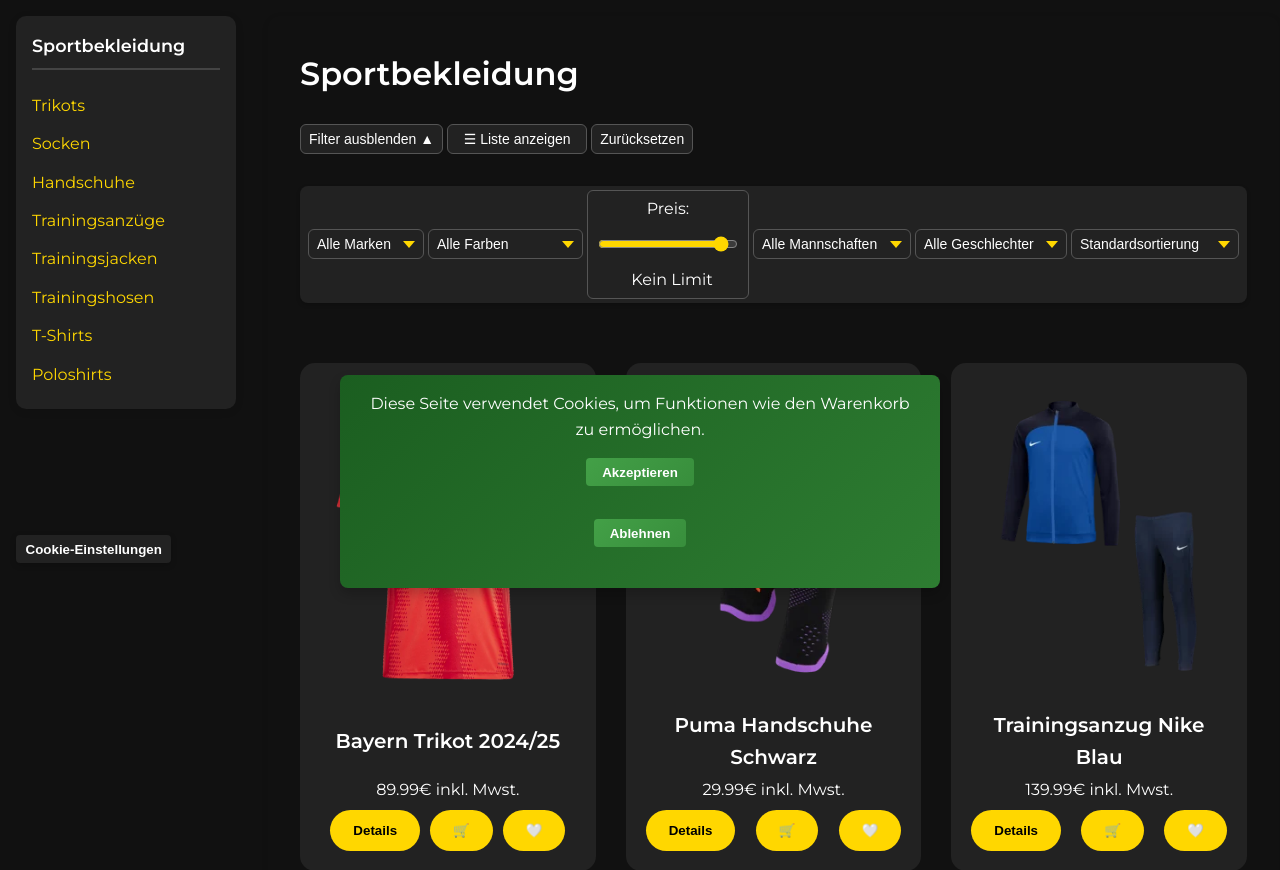
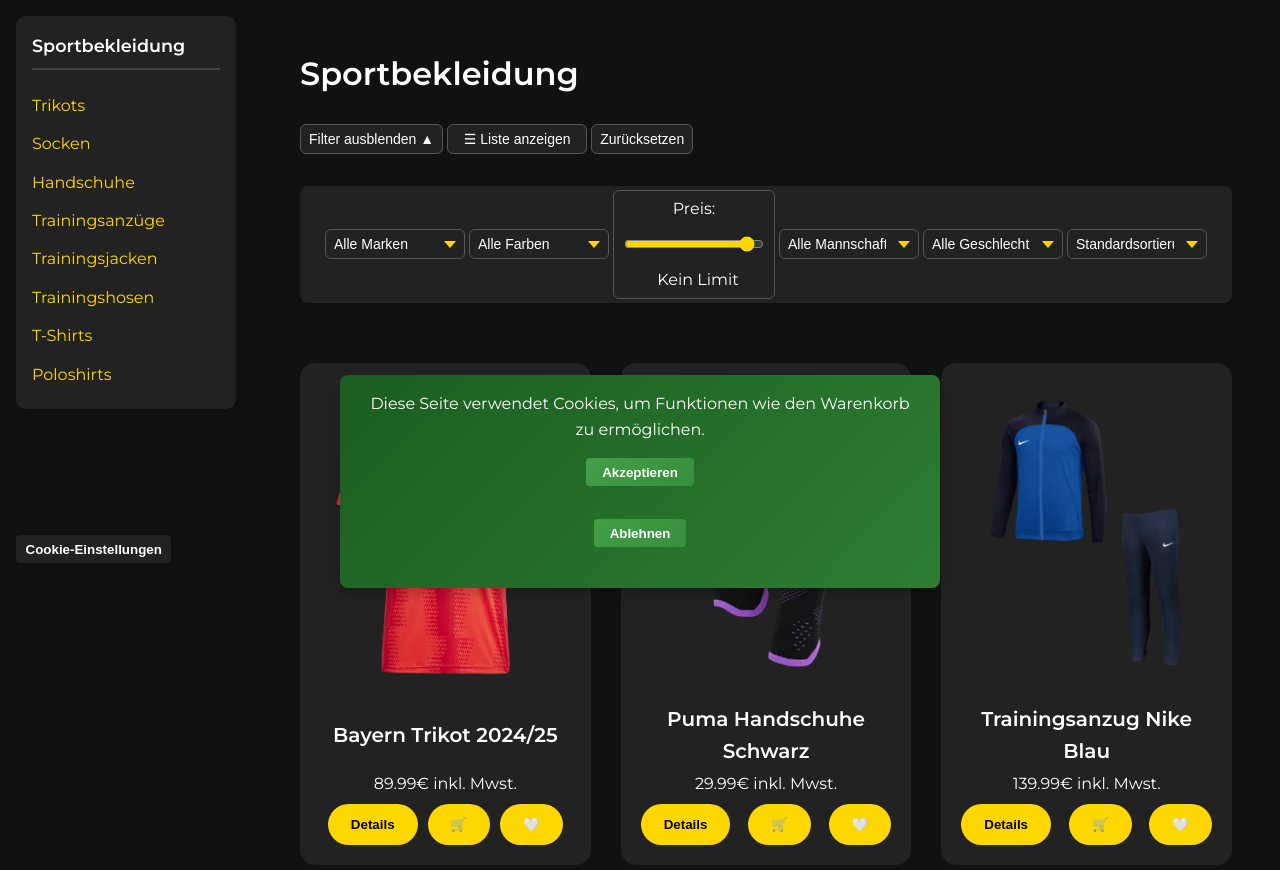
Before and after one commit to mohamed-1903/sport_aktuel, a PHP site: page /index.php?page=product&action=list&category=Sportbekleidung in a window 1280 px wide. Shown: the part 196-1066 px from the top of the page. Run offline with PHP 8.4, Linux system fonts and the light colour scheme; data comes from the database, SQL or seed files in the repository; data that the repository does not hold is empty.

Commit message:
Align filterbar left and unify price slider width

```diff
--- a/css/extras.css
+++ b/css/extras.css
@@ -50,6 +50,7 @@
   box-shadow: 0 2px 4px rgba(0, 0, 0, 0.2);
   overflow-x: auto;
   justify-content: flex-start; /* linksbündig */
+  text-align: left;
 }
 
 
@@ -87,6 +88,12 @@
   flex: 0 0 auto; /* verhindert, dass die Elemente die volle Breite einnehmen */
 }
 
+/* Einheitliche Breite für alle Filterelemente */
+.filterbar select,
+.filterbar input[type="range"] {
+  width: 140px;
+}
+
 /* optisch ansprechende Selectboxen */
 .filterbar select {
   appearance: none;
@@ -254,7 +261,7 @@
   margin-left: 0.5rem;
   min-width: 80px;
   display: inline-block;
-  text-align: center;
+  text-align: left;
 }
 
 .range-filter {
@@ -332,14 +339,14 @@
   margin-left: 0.5rem;
   min-width: 80px;
   display: inline-block;
-  text-align: center;
+  text-align: left;
 }
 
 .price-label {
   margin-left: 0.5rem;
   min-width: 80px;
   display: inline-block;
-  text-align: center;
+  text-align: left;
 }
 
 .layout-toggle {
```
